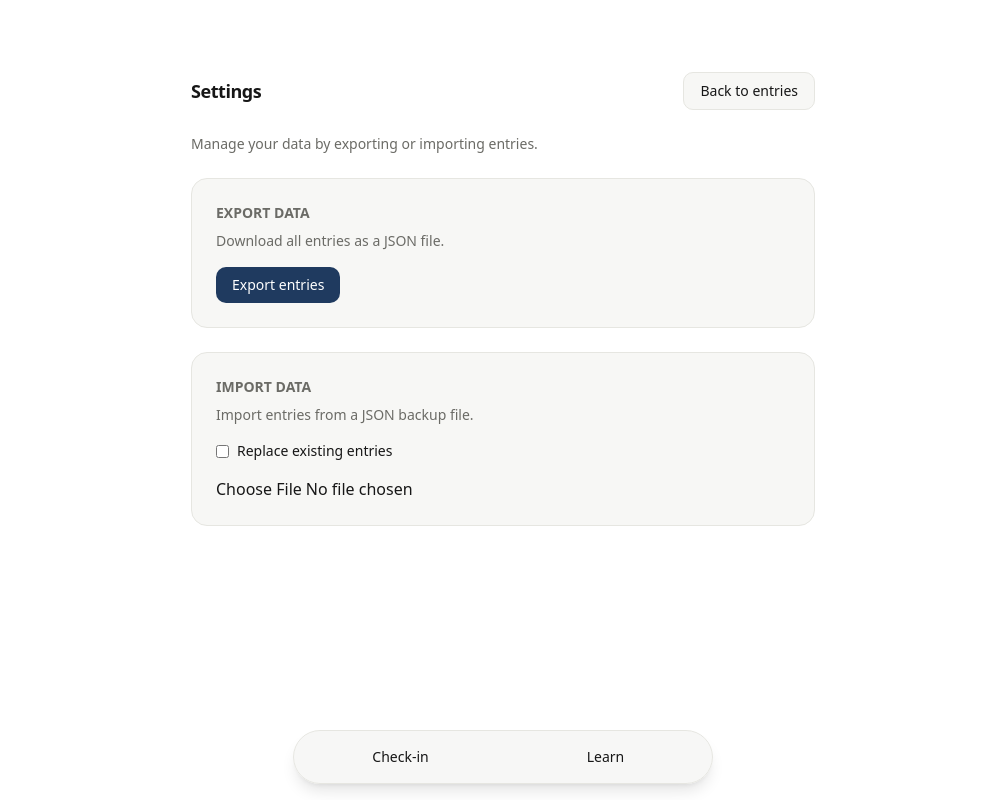
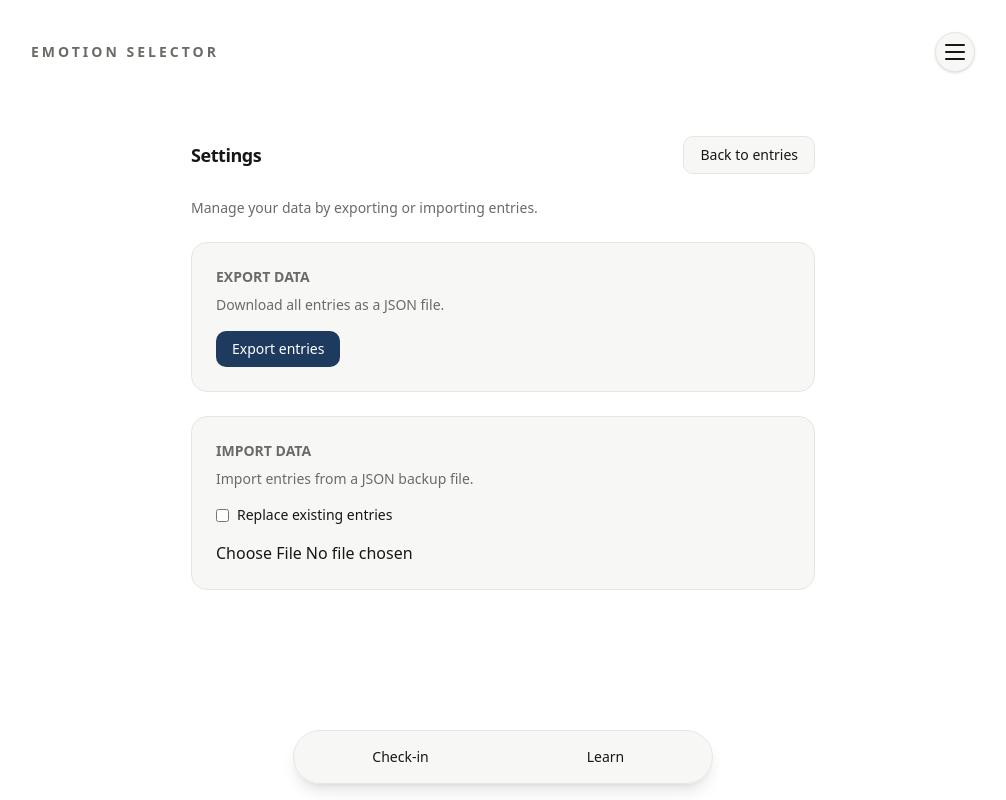
Before and after one commit to and27/emotion-trace, a Next.js app: page /settings in a window 1280 px wide. Shown: the whole page, without its empty margins (137-1143 px from the left). Built offline with nearby package versions, Linux system fonts and the light colour scheme.

Commit message:
feat: add burning sensation, neck area, and header menu

```diff
--- a/src/app/(app)/layout.tsx
+++ b/src/app/(app)/layout.tsx
@@ -1,4 +1,5 @@
 import { BottomNav } from "@/src/ui/components/BottomNav";
+import { HeaderMenu } from "@/src/ui/components/HeaderMenu";
 
 export default function AppLayout({
   children,
@@ -8,6 +9,12 @@ export default function AppLayout({
   return (
     <section className="min-h-screen bg-background text-foreground">
       <div className="mx-auto w-full max-w-5xl px-3 md:px-10 py-5 md:py-8 pb-24">
+        <header className="mb-6 flex items-center justify-between">
+          <div className="text-sm font-semibold uppercase tracking-[3px] text-text-muted">
+            Emotion Selector
+          </div>
+          <HeaderMenu />
+        </header>
         {children}
       </div>
       <BottomNav />
--- a/src/domain/catalogs/bodyAreaCatalog.ts
+++ b/src/domain/catalogs/bodyAreaCatalog.ts
@@ -9,6 +9,7 @@ export const BODY_AREAS: BodyArea[] = [
   "abdomen",
   "back",
   "shoulders",
+  "neck",
   "arms_hands",
   "legs",
   "eyes",
--- a/src/domain/catalogs/sensationCatalog.ts
+++ b/src/domain/catalogs/sensationCatalog.ts
@@ -5,6 +5,7 @@ export const SENSATIONS: Sensation[] = [
   "pressure",
   "tightness",
   "heat",
+  "burning",
   "cold",
   "tingling",
   "heaviness",
--- a/src/domain/sensation/Sensation.ts
+++ b/src/domain/sensation/Sensation.ts
@@ -3,6 +3,7 @@ export type Sensation =
   | "pressure"
   | "tightness"
   | "heat"
+  | "burning"
   | "cold"
   | "tingling"
   | "heaviness"
--- /dev/null
+++ b/src/ui/components/HeaderMenu.tsx
@@ -0,0 +1,61 @@
+"use client";
+
+import { useState } from "react";
+import Link from "next/link";
+import { usePathname } from "next/navigation";
+
+const items = [
+  { href: "/", label: "Check-in" },
+  { href: "/learn", label: "Learn" },
+  { href: "/create", label: "New entry" },
+  { href: "/settings", label: "Settings" },
+];
+
+export function HeaderMenu() {
+  const pathname = usePathname();
+  const [open, setOpen] = useState(false);
+
+  return (
+    <div className="relative">
+      <button
+        type="button"
+        className="flex h-10 w-10 items-center justify-center rounded-full border border-surface-border bg-surface text-foreground shadow-sm"
+        aria-label="Open menu"
+        aria-expanded={open}
+        onClick={() => setOpen((prev) => !prev)}
+      >
+        <span className="sr-only">Menu</span>
+        <span className="flex h-4 w-5 flex-col justify-between">
+          <span className="h-0.5 w-full rounded bg-current" />
+          <span className="h-0.5 w-full rounded bg-current" />
+          <span className="h-0.5 w-full rounded bg-current" />
+        </span>
+      </button>
+
+      {open && (
+        <div className="absolute right-0 mt-2 w-48 overflow-hidden rounded-xl border border-surface-border bg-surface shadow-lg">
+          <div className="flex flex-col py-2 text-sm">
+            {items.map((item) => {
+              const isActive = pathname === item.href;
+
+              return (
+                <Link
+                  key={item.href}
+                  href={item.href}
+                  className={`px-4 py-2 transition ${
+                    isActive
+                      ? "bg-accent text-accent-contrast"
+                      : "text-foreground hover:bg-surface"
+                  }`}
+                  onClick={() => setOpen(false)}
+                >
+                  {item.label}
+                </Link>
+              );
+            })}
+          </div>
+        </div>
+      )}
+    </div>
+  );
+}
```
Also changed, not shown: 1 other file (tests, documents, lock files or other folders).
